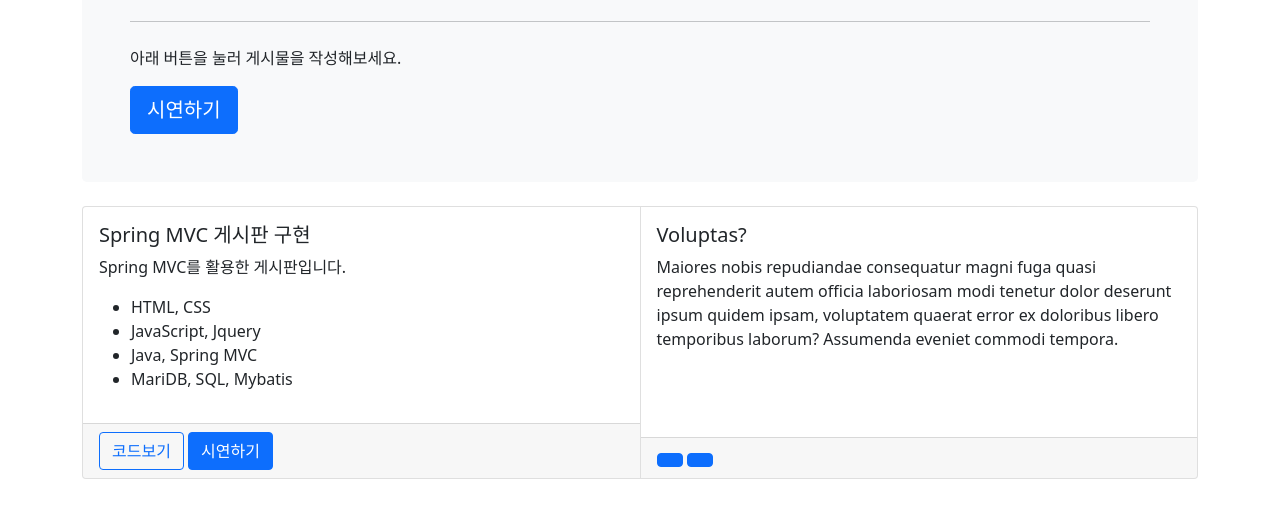
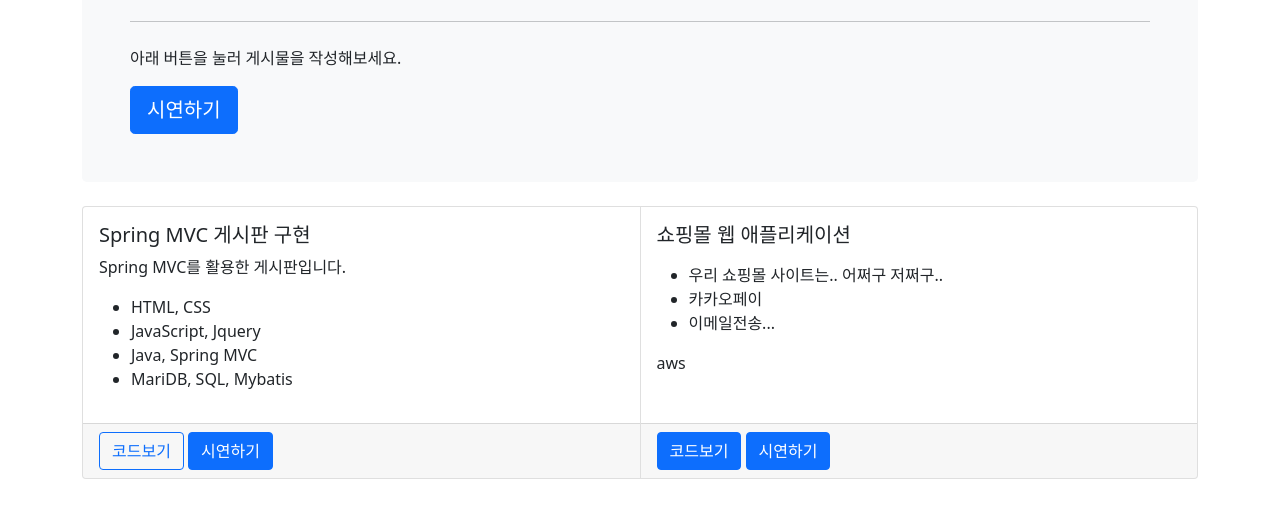
Before and after one commit to sebaek/sebaek.github.io5, a plain HTML site: page index.html in a window 1280 px wide. Shown: the part 216-734 px from the top of the page. Drawn offline with nearby package versions, Linux system fonts and the light colour scheme.

Commit message:
팀플젝 추가

```diff
--- a/index.html
+++ b/index.html
@@ -77,15 +77,30 @@
                     <div class="card">
                         <div class="card-body">
                             <h5 class="card-title">
-                                Voluptas?
+                                쇼핑몰 웹 애플리케이션
                             </h5>
                             <p class="card-text">
-                                Maiores nobis repudiandae consequatur magni fuga quasi reprehenderit autem officia laboriosam modi tenetur dolor deserunt ipsum quidem ipsam, voluptatem quaerat error ex doloribus libero temporibus laborum? Assumenda eveniet commodi tempora.
+                                <ul>
+                                    <li>
+
+                                        우리 쇼핑몰 사이트는.. 어쩌구 저쩌구..
+                                    </li>
+                                    <li>
+
+                                        카카오페이
+                                    </li>
+                                    <li>
+                                        이메일전송...
+
+                                    </li>
+                                </ul>
+                                aws
+
                             </p>
                         </div>
                         <div class="card-footer">
-                            <a href="" class="btn btn-primary"></a>
-                            <a href="" class="btn btn-primary"></a>
+                            <a href="https://github.com/sebaek/team-repo1" class="btn btn-primary">코드보기</a>
+                            <a href="http://3.34.146.184/team/board/list" class="btn btn-primary">시연하기</a>
                         </div>
                     </div>
                 </div>
```
